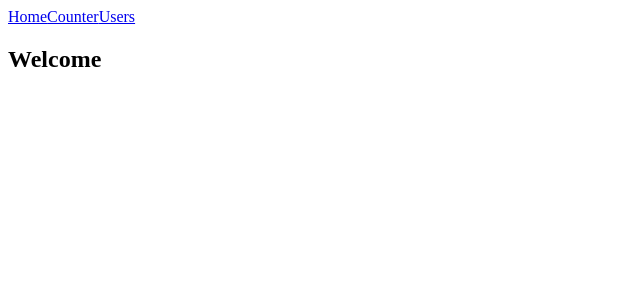
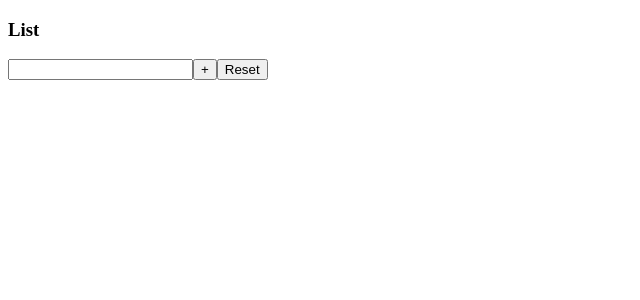
Before and after one commit to alessiobo/React-Exercices, a React (Create React App) app in the folder esercizi/: page / in a window 1280 px wide. Shown: the top 300 px of the page, without its empty margins (0-640 px from the left). Built offline with nearby package versions, Linux system fonts and the light colour scheme.

Commit message:
add render-props

```diff
--- a/esercizi/src/App.js
+++ b/esercizi/src/App.js
@@ -1,38 +1,25 @@
-import { Link, Route, Routes } from "react-router-dom";
-import Counter from "./Counter";
-import GithubUser from "./GithubUser";
-import GithubUserList from "./GithubUserList";
-import Welcome from "./Welcome";
+import React from "react";
+import TodoList from "./TodoList";
 
-function App() {
-  return (
-    <div>
-      <nav>
-        <Link to={"/"}>Home</Link>
-        <Link to={"/counter"}>Counter</Link>
-        <Link to={"/users"}>Users</Link>
-
-        <Routes>
-          <Route path="/" element={<Welcome />} />
-
-          <Route path="/users" element={<GithubUserList />}>
-            <Route index element={<p>Add a user and select it</p>} />
-            <Route path=":username" element={<GithubUser />} />
-          </Route>
-
-          <Route path="/counter" element={<Counter />} />
-          <Route
-            path="*"
-            element={
-              <div>
-                <h1>404 Not Found</h1>
-              </div>
-            }
-          />
-        </Routes>
-      </nav>
-    </div>
-  );
+class App extends React.Component {
+  render() {
+    return (
+      <div>
+        <TodoList
+          render={(items, handlerRemove) => {
+            return <ul>
+              {items.map((item, index) => (
+                <li key={item + index}>
+                  {item}
+                  <button onClick={()=> handlerRemove(index)}>-</button>
+                </li>
+              ))}
+            </ul>
+          }}
+        />
+      </div>
+    );
+  }
 }
 
 export default App;
--- a/esercizi/src/Counter.js
+++ /dev/null
@@ -1,18 +0,0 @@
-import React, { useState } from "react";
-
-function Counter({ counter = 0 }) {
-  const [stateCounter, setStateCounter] = useState(counter);
-
-  function handleIncrementBtn() {
-    setStateCounter((prevState) => prevState + 1);
-  }
-
-  return (
-    <div className="upContainer">
-      <button onClick={handleIncrementBtn}>Up</button>
-      <div>{stateCounter}</div>
-    </div>
-  );
-}
-
-export default Counter;
--- a/esercizi/src/GithubUser.js
+++ /dev/null
@@ -1,24 +0,0 @@
-import React from "react";
-import { useParams } from "react-router-dom";
-import useGithubUser from "./useGithubUser";
-
-function GithubUser() {
-  const { username } = useParams();
-
-  const { data, error, isLoading, onFetchUser } = useGithubUser(username);
-
-  function getUserDataHandle() {
-    onFetchUser();
-  }
-
-  return (
-    <div>
-      <button onClick={getUserDataHandle}>Load user data</button>
-      {isLoading && <h3>Loading...</h3>}
-      {error && <h3>There has been an error</h3>}
-      {data && <h1>{data.name}</h1>}
-    </div>
-  );
-}
-
-export default GithubUser;
--- a/esercizi/src/GithubUserList.js
+++ /dev/null
@@ -1,13 +0,0 @@
-import ShowGithubUser from "./ShowGithubUser";
-
-function GithubUserList() {
-  return (
-    <div>
-      <h2>All user</h2>
-
-      <ShowGithubUser />
-    </div>
-  );
-}
-
-export default GithubUserList;
--- a/esercizi/src/Root.js
+++ /dev/null
@@ -1,19 +0,0 @@
-import { BrowserRouter } from "react-router-dom";
-import { SWRConfig } from "swr";
-import App from "./App";
-
-const fetcher = (url) => fetch(url).then((res) => res.json());
-
-function Root() {
-  return (
-    <div>
-      <SWRConfig value={{ fetcher }}>
-        <BrowserRouter>
-          <App />
-        </BrowserRouter>
-      </SWRConfig>
-    </div>
-  );
-}
-
-export default Root;
--- a/esercizi/src/ShowGithubUser.js
+++ /dev/null
@@ -1,39 +0,0 @@
-import React, { useState } from "react";
-import { Link, Outlet } from "react-router-dom";
-
-function ShowGithubUser() {
-  const [list, setList] = useState(["alessiobo", "katilina88"]);
-  const [user, setUser] = useState("");
-
-  const inputChangeHandler = (ev) => {
-    const { value } = ev.target;
-    setUser(value);
-  };
-
-  const addToListHandler = () => {
-    if (user === "") {
-      return false;
-    }
-    setList([...list, user]);
-    setUser("");
-  };
-
-  const printList = list.map((item, index) => {
-    return (
-      <li key={index}>
-        <Link to={`/users/${item}`}>{item}</Link>
-      </li>
-    );
-  });
-
-  return (
-    <div>
-      <input name="search" value={user} onChange={inputChangeHandler} />
-      <button onClick={addToListHandler}>Search</button>
-
-      <ul>{printList}</ul>
-      <Outlet />
-    </div>
-  );
-}
-export default ShowGithubUser;
--- /dev/null
+++ b/esercizi/src/TodoList.js
@@ -0,0 +1,59 @@
+// Modify the TodoList component so that, instead of rendering the items array within the ul tag,
+//it calls the function passed to its render prop, passing it the items array as a parameter,
+//as well as the function required to delete the item. Pass a render prop to the TodoList component
+//to correctly render and interact with the items array.
+
+import React, { Component } from "react";
+
+class TodoList extends Component {
+  state = {
+    items: [],
+    value: "",
+  };
+
+
+  handlerInput = (event) => {
+    const addValue = event.target.value;
+    this.setState({ value: addValue });
+  };
+
+  handlerAdd = () => {
+    this.setState({ items: [...this.state.items, this.state.value] });
+    this.setState({ value: "" });
+  };
+
+  handlerReset = () => {
+    this.setState({ items: [], value: "" });
+  };
+
+  handlerRemove = (index) => {
+    const newItems = this.state.items.filter((item, i) => i !== index);
+    this.setState({ items: newItems });
+  };
+
+  render() {
+    return (
+      <div>
+        <h3>List</h3>
+        {/* <ul>
+          {this.state.items.map((item, index) => (
+            <li key={item + index}>
+              {item}
+              <button onClick={this.handlerRemoveItem(item)}>-</button>
+            </li>
+          ))}
+        </ul> */}
+        {this.props.render(this.state.items, this.handlerRemove)}
+        <input
+          type="text"
+          value={this.state.value}
+          onChange={this.handlerInput}
+        />
+        <button onClick={this.handlerAdd}>+</button>
+        <button onClick={this.handlerReset}>Reset</button>
+      </div>
+    );
+  }
+}
+
+export default TodoList;
--- a/esercizi/src/Welcome.js
+++ /dev/null
@@ -1,10 +0,0 @@
-
-function Welcome() {
-    return (
-      <>
-        <h1>Welcome</h1>
-      </>
-    );
-  }
-
-  export default Welcome;
--- a/esercizi/src/useGithubUser.js
+++ /dev/null
@@ -1,22 +0,0 @@
-// Modify the useGithubUser hook so that it returns a function to manually refetch the data when invoked.
-
-import useSWR from "swr";
-
-function useGithubUser(username) {
-  const { data, error, mutate } = useSWR(
-    username ? `https://api.github.com/users/${username}` : null
-  );
-
-  const fetchGithubUser = () => {
-    mutate();
-  };
-
-  return {
-    data,
-    error,
-    isLoading: !data && !error,
-    onFetchUser: fetchGithubUser,
-  };
-}
-
-export default useGithubUser;
```
Also changed, not shown: esercizi/src/index.js (+4 -6 lines).
